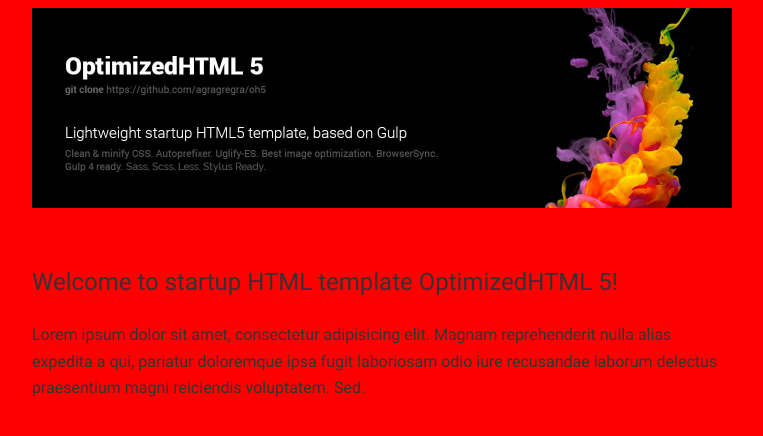
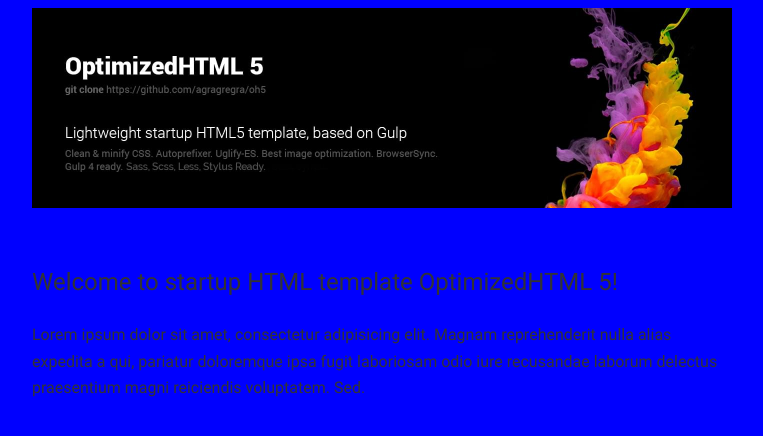
Before and after one commit to sv99/mysite, a website: page src/index.html in a window 1280 px wide. Shown: the whole page, without its empty margins (258-1021 px from the left). Drawn offline with Linux system fonts and the light colour scheme.

Commit message:
change fon

```diff
--- a/package.json
+++ b/package.json
@@ -5,7 +5,9 @@
 	"main": "index.js",
 	"scripts": {
 		"test": "echo \"Error: no test specified\" && exit 1",
-		"lint": "eslint --fix"
+		"lint": "eslint --fix",
+		"deploy": "gh-pages -d src",
+		"serve": "gulp"
 	},
 	"author": "WebDesign Master",
 	"license": "ISC",
--- a/src/css/app.css
+++ b/src/css/app.css
@@ -60,4 +60,4 @@
   line-height: 1.65;
   overflow-x: hidden;
   color: #333;
-  background: red; }
+  background: blue; }
--- a/src/scss/main.scss
+++ b/src/scss/main.scss
@@ -16,5 +16,5 @@
   line-height: 1.65;
   overflow-x: hidden;
   color: $textcolor;
-  background: red;
+  background: blue;
 }
```
Also changed, not shown: readme.md.
